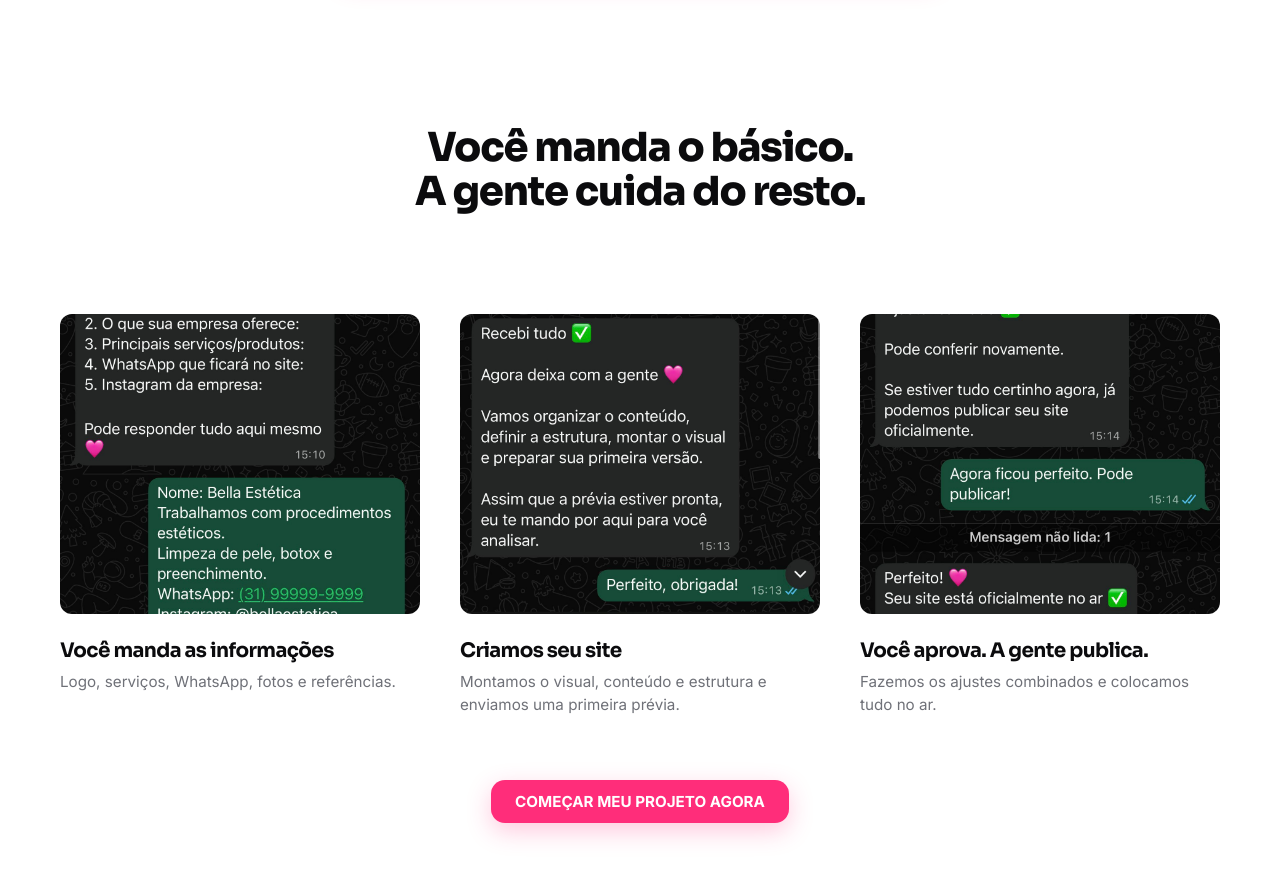
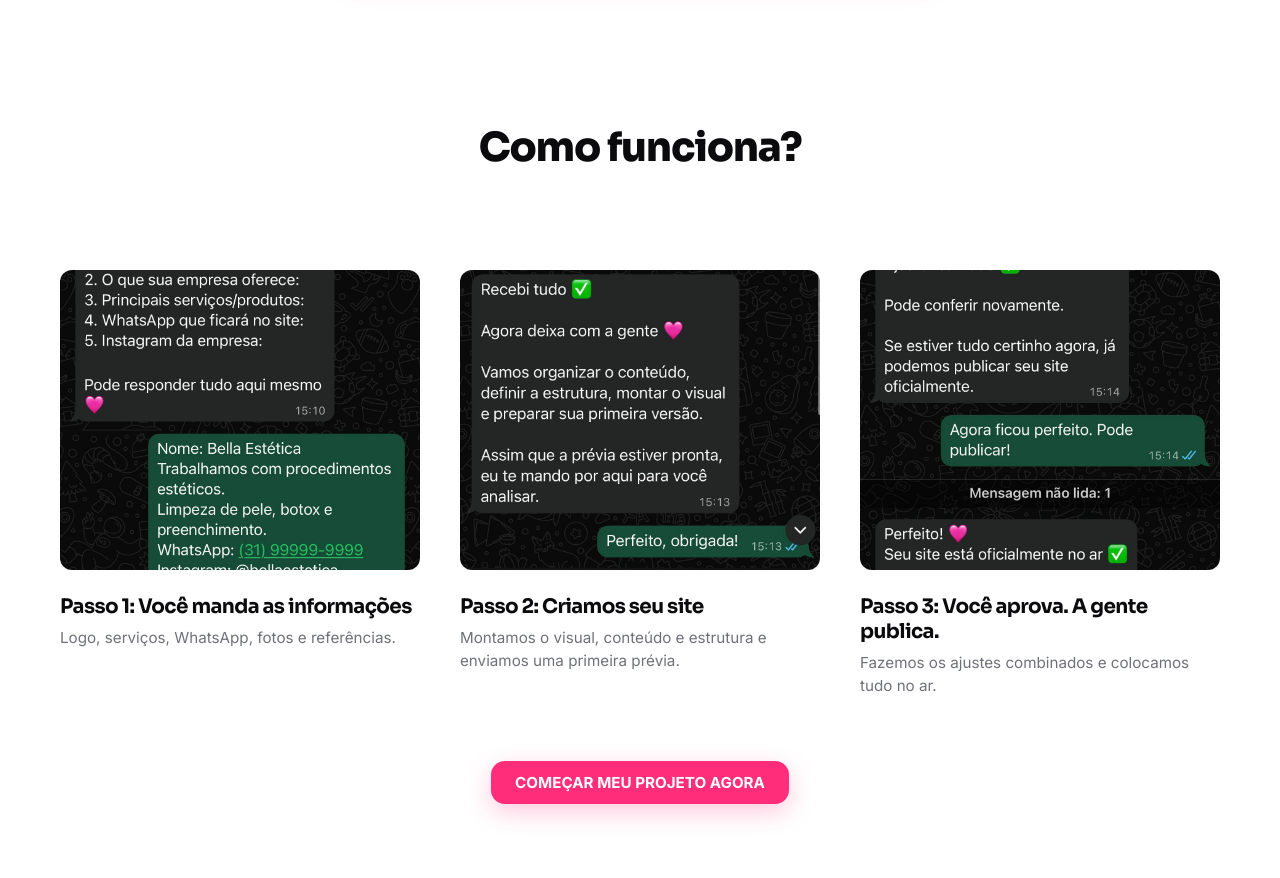
Before and after one commit to t0non/siteexpressbrasil, a Next.js app: page / in a window 1280 px wide. Shown: the part 2888-3766 px from the top of the page. Built offline with nearby package versions, Linux system fonts and the light colour scheme.

Commit message:
Renomeia titulo da sessao de processo e adiciona marcadores de passo

```diff
--- a/src/app/page.tsx
+++ b/src/app/page.tsx
@@ -271,28 +271,28 @@ export default function Home() {
       {/* SEÇÃO 4 - COMO FUNCIONA */}
       <section className={styles.processSection}>
         <div className="container">
-          <h2 className={styles.sectionTitle}>Você manda o básico.<br/>A gente cuida do resto.</h2>
+          <h2 className={styles.sectionTitle}>Como funciona?</h2>
 
           <div className={styles.processGrid}>
             <div className={styles.processStep}>
               <div style={{ marginBottom: '20px' }}>
                 <Image src="/etapa1.jpg" alt="Etapa 1" width={400} height={300} style={{ objectFit: 'cover', width: '100%', height: '300px', borderRadius: '12px' }} />
               </div>
-              <h3 className={styles.stepTitle}>Você manda as informações</h3>
+              <h3 className={styles.stepTitle}>Passo 1: Você manda as informações</h3>
               <p className={styles.stepDesc}>Logo, serviços, WhatsApp, fotos e referências.</p>
             </div>
             <div className={styles.processStep}>
               <div style={{ marginBottom: '20px' }}>
                 <Image src="/etapa2.jpg" alt="Etapa 2" width={400} height={300} style={{ objectFit: 'cover', width: '100%', height: '300px', borderRadius: '12px' }} />
               </div>
-              <h3 className={styles.stepTitle}>Criamos seu site</h3>
+              <h3 className={styles.stepTitle}>Passo 2: Criamos seu site</h3>
               <p className={styles.stepDesc}>Montamos o visual, conteúdo e estrutura e enviamos uma primeira prévia.</p>
             </div>
             <div className={styles.processStep}>
               <div style={{ marginBottom: '20px' }}>
                 <Image src="/etapa3.jpg" alt="Etapa 3" width={400} height={300} style={{ objectFit: 'cover', width: '100%', height: '300px', borderRadius: '12px' }} />
               </div>
-              <h3 className={styles.stepTitle}>Você aprova. A gente publica.</h3>
+              <h3 className={styles.stepTitle}>Passo 3: Você aprova. A gente publica.</h3>
               <p className={styles.stepDesc}>Fazemos os ajustes combinados e colocamos tudo no ar.</p>
             </div>
           </div>
```
